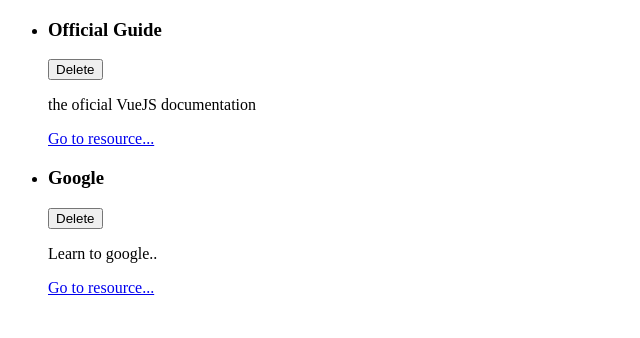
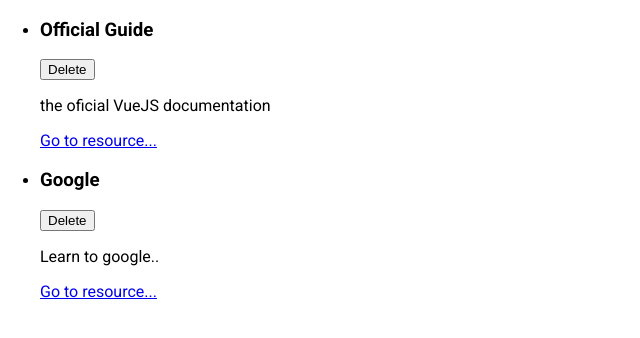
Before and after one commit to yeisson-venencia/resource-list, a Vue app in the folder client/: page / in a window 1280 px wide. Shown: the top 338 px of the page, without its empty margins (0-640 px from the left). Built offline with nearby package versions, Linux system fonts and the light colour scheme; the HTML template or start-up script is replaced by a standard one.

Commit message:
p01/init: adding style to the main app

```diff
--- a/client/src/App.vue
+++ b/client/src/App.vue
@@ -23,16 +23,32 @@
           id: 'official-guide',
           title: 'Official Guide',
           description: 'the oficial VueJS documentation',
-          link: 'htt://vuejs.org'
+          link: 'http://vuejs.org'
         },
         {
           id: 'google',
           title: 'Google',
           description: 'Learn to google..',
-          link: 'htt://google.com'
+          link: 'http://google.com'
         }
       ]
     };
   }
 };
 </script>
+
+<style>
+@import url('https://fonts.googleapis.com/css2?family=Roboto:wght@400;700&display=swap');
+
+* {
+  box-sizing: border-box;
+}
+
+html {
+  font-family: 'Roboto', sans-serif;
+}
+
+body {
+  margin: 0;
+}
+</style>
```
